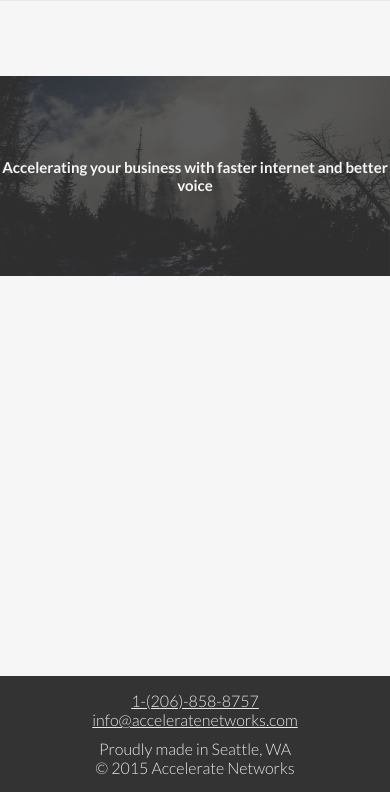
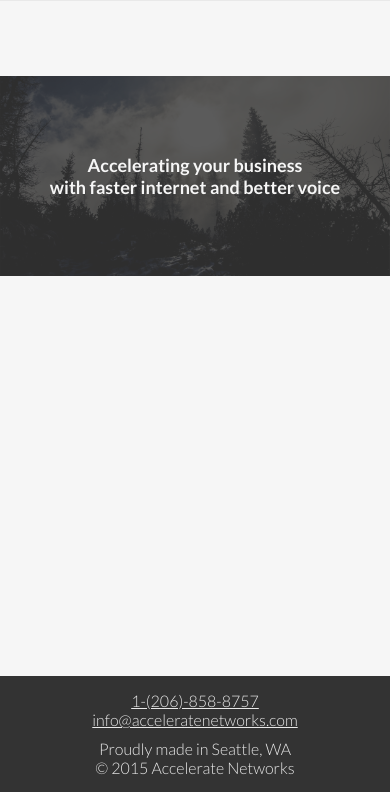
Before and after one commit to AccelerateNetworks/acceleratenetworks.com, a website: page public/index.html in a window 390 px wide. Shown: the part 1676-2468 px from the top of the page. Drawn offline with nearby package versions, Linux system fonts and the light colour scheme; some packages are replaced by stand-ins of ours; files that its build step writes are made by us from their sources; a script that the page names is missing.

Commit message:
Better responsive quote

```diff
--- a/assets/less/quote.less
+++ b/assets/less/quote.less
@@ -35,11 +35,11 @@
 			font-size: 32px;
 
 			@media(max-width: @md) {
-				font-size: 20px;
+				font-size: 26px;
 			}
 
 			@media(max-width: @sm) {
-				font-size: 15px;
+				font-size: 18px;
 			}
 		}
 	}
--- a/public/index.html
+++ b/public/index.html
@@ -188,7 +188,8 @@
 		<!--QUOTE-->
 		<div class="quote">
 			<div class="cover">
-				<h3>Accelerating your business with faster internet and better voice</h3>
+				<h3>Accelerating your business
+				<br/>with faster internet and better voice</h3>
 			</div>
 		</div>
 
```
